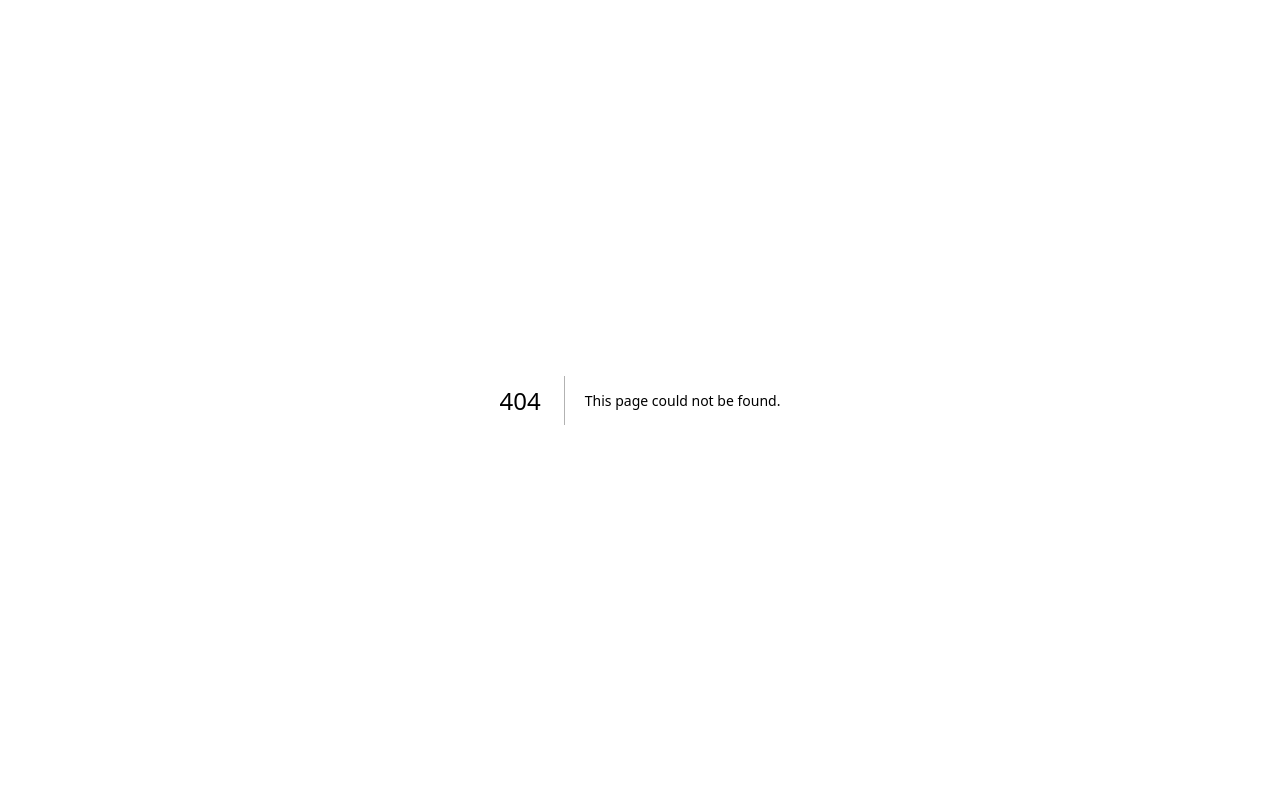
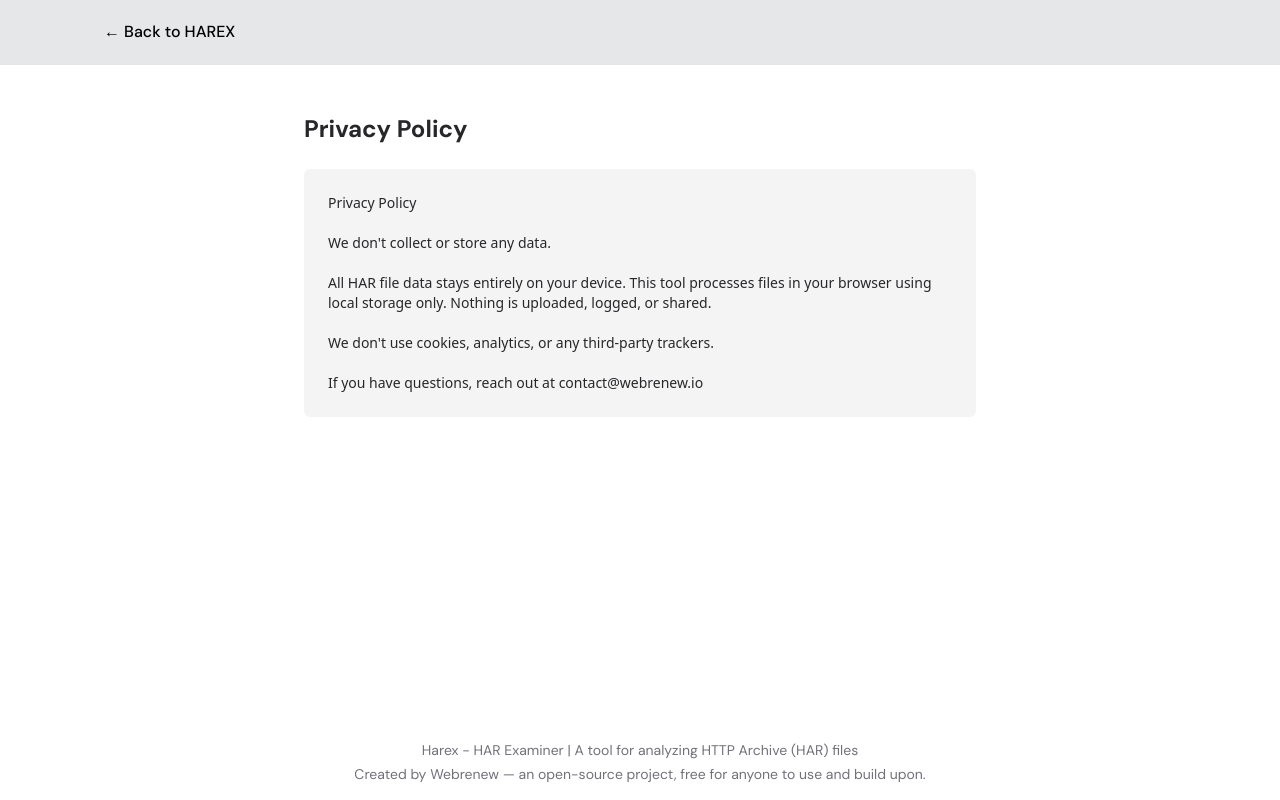
Before and after one commit to charlesrhoward/harex, a Next.js app: page /legal/privacy in a window 1280 px wide. Before the commit this address had no page. Built offline with nearby package versions, Linux system fonts and the light colour scheme.

Commit message:
Add Privacy Policy and Terms of Use pages with footer links

```diff
--- /dev/null
+++ b/src/app/legal/[slug]/page.tsx
@@ -0,0 +1,89 @@
+"use client";
+
+import { useEffect, useState } from 'react';
+import { useParams } from 'next/navigation';
+import Link from 'next/link';
+
+export default function LegalPage() {
+  const params = useParams();
+  const slug = params.slug as string;
+  const [content, setContent] = useState<string>('');
+  const [title, setTitle] = useState<string>('');
+
+  useEffect(() => {
+    async function fetchContent() {
+      try {
+        const response = await fetch(`/${slug}.txt`);
+        if (!response.ok) {
+          throw new Error(`Failed to fetch ${slug}.txt`);
+        }
+        const text = await response.text();
+        setContent(text);
+
+        if (slug === 'privacy') {
+          setTitle('Privacy Policy');
+        } else if (slug === 'terms') {
+          setTitle('Terms of Use');
+        }
+      } catch (error) {
+        console.error('Error fetching content:', error);
+        setContent('Content not found');
+      }
+    }
+
+    if (slug) {
+      fetchContent();
+    }
+  }, [slug]);
+
+  return (
+    <div className="min-h-screen flex flex-col bg-white text-zinc-800 dark:bg-zinc-950 dark:text-zinc-100">
+      <header className="sticky top-0 z-10 backdrop-blur-sm bg-slate-900/10 dark:bg-zinc-900/10 border-b border-zinc-200 dark:border-zinc-800">
+        <div className="relative flex justify-between h-16 mx-auto lg:container lg:px-16 xl:px-20">
+          <div className="flex items-center px-6">
+            <Link className="text-black dark:text-emerald-400 font-medium" href="/">
+              ← Back to HAREX
+            </Link>
+          </div>
+        </div>
+      </header>
+
+      <main className="container mx-auto p-4 flex-1">
+        <div className="max-w-2xl mx-auto mt-8">
+          <h1 className="text-2xl font-bold mb-6">{title}</h1>
+
+          <style jsx global>{`
+            @font-face {
+              font-family: 'Atlassian Sans';
+              font-style: normal;
+              font-weight: 400 653;
+              font-display: swap;
+              src:
+                local('AtlassianSans'),
+                local('Atlassian Sans Text');
+              unicode-range: U+0000-00FF, U+0131, U+0152-0153, U+02BB-02BC, U+02C6, U+02DA, U+02DC, U+0304,
+                U+0308, U+0329, U+2000-206F, U+20AC, U+2122, U+2191, U+2193, U+2212, U+2215, U+FEFF, U+FFFD;
+            }
+          `}</style>
+
+          <div className="bg-zinc-100 dark:bg-zinc-800 p-6 rounded-md">
+            <pre style={{ wordWrap: 'break-word', whiteSpace: 'pre-wrap', fontFamily: "'Atlassian Sans', system-ui, sans-serif" }} className="text-sm">
+              {content}
+            </pre>
+          </div>
+        </div>
+      </main>
+
+      <footer className="p-4 mt-auto">
+        <div className="container mx-auto text-center">
+          <p className="text-sm text-zinc-500 dark:text-zinc-400">
+            Harex - HAR Examiner | A tool for analyzing HTTP Archive (HAR) files
+          </p>
+          <p className="text-sm text-zinc-500 dark:text-zinc-400 mt-1">
+            Created by Webrenew — an open-source project, free for anyone to use and build upon.
+          </p>
+        </div>
+      </footer>
+    </div>
+  );
+}
--- a/src/components/har-viewer/har-viewer.tsx
+++ b/src/components/har-viewer/har-viewer.tsx
@@ -88,8 +88,26 @@ export function HarViewer() {
             Harex - HAR Examiner | A tool for analyzing HTTP Archive (HAR) files
           </p>
           <p className="text-sm text-zinc-500 dark:text-zinc-400 mt-1">
-            Created by Webrenew — an open-source project, free for anyone to use and build upon.
+            Created by <a href="https://webrenew.com" target="_blank" rel="noopener noreferrer" className="underline">Webrenew</a> — an open-source project, free for anyone to use and build upon.
           </p>
+          <div className="flex justify-center mt-3 space-x-4">
+            <a
+              href="/legal/privacy"
+              target="_blank"
+              rel="noopener noreferrer"
+              className="text-xs text-zinc-500 dark:text-zinc-400 hover:text-emerald-600 dark:hover:text-emerald-400 transition-colors"
+            >
+              Privacy Policy
+            </a>
+            <a
+              href="/legal/terms"
+              target="_blank"
+              rel="noopener noreferrer"
+              className="text-xs text-zinc-500 dark:text-zinc-400 hover:text-emerald-600 dark:hover:text-emerald-400 transition-colors"
+            >
+              Terms of Use
+            </a>
+          </div>
         </div>
       </footer>
     </div>
```
Also changed, not shown: public/privacy.txt (added), public/terms.txt (added).
